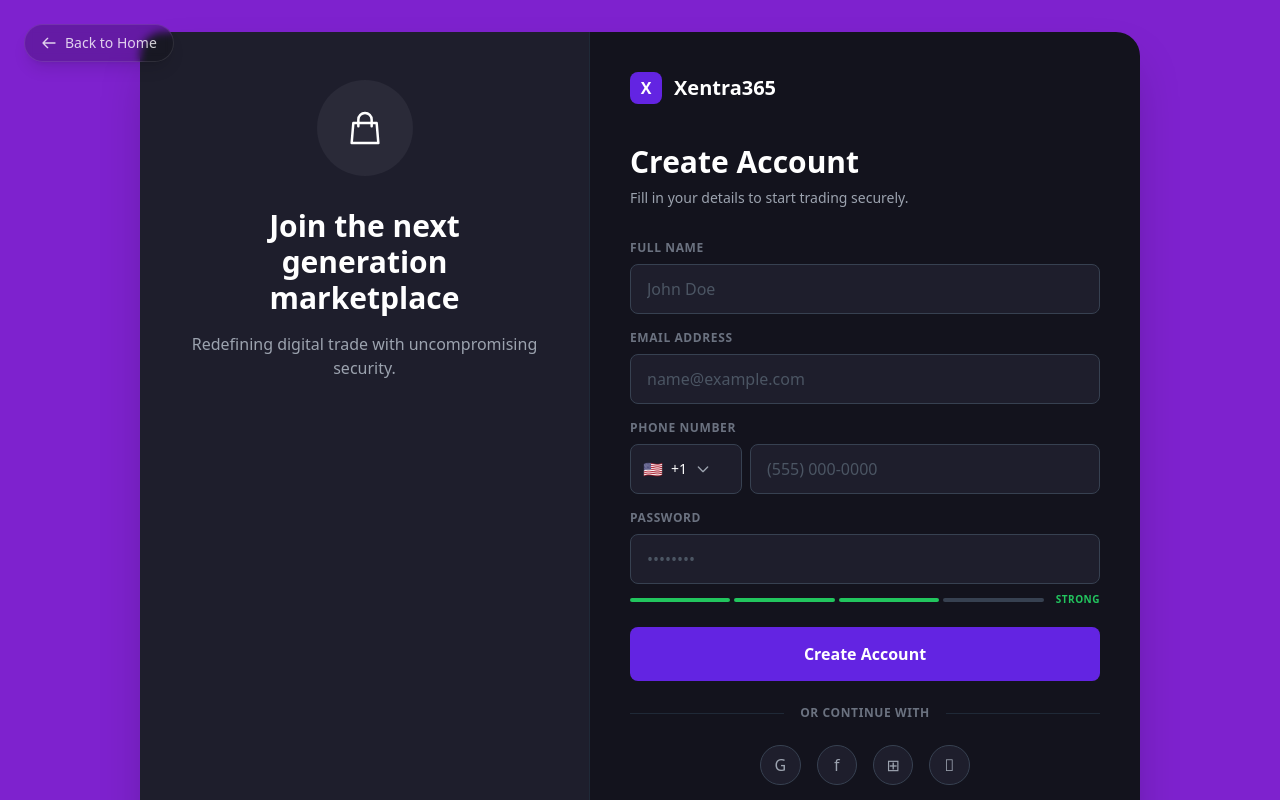
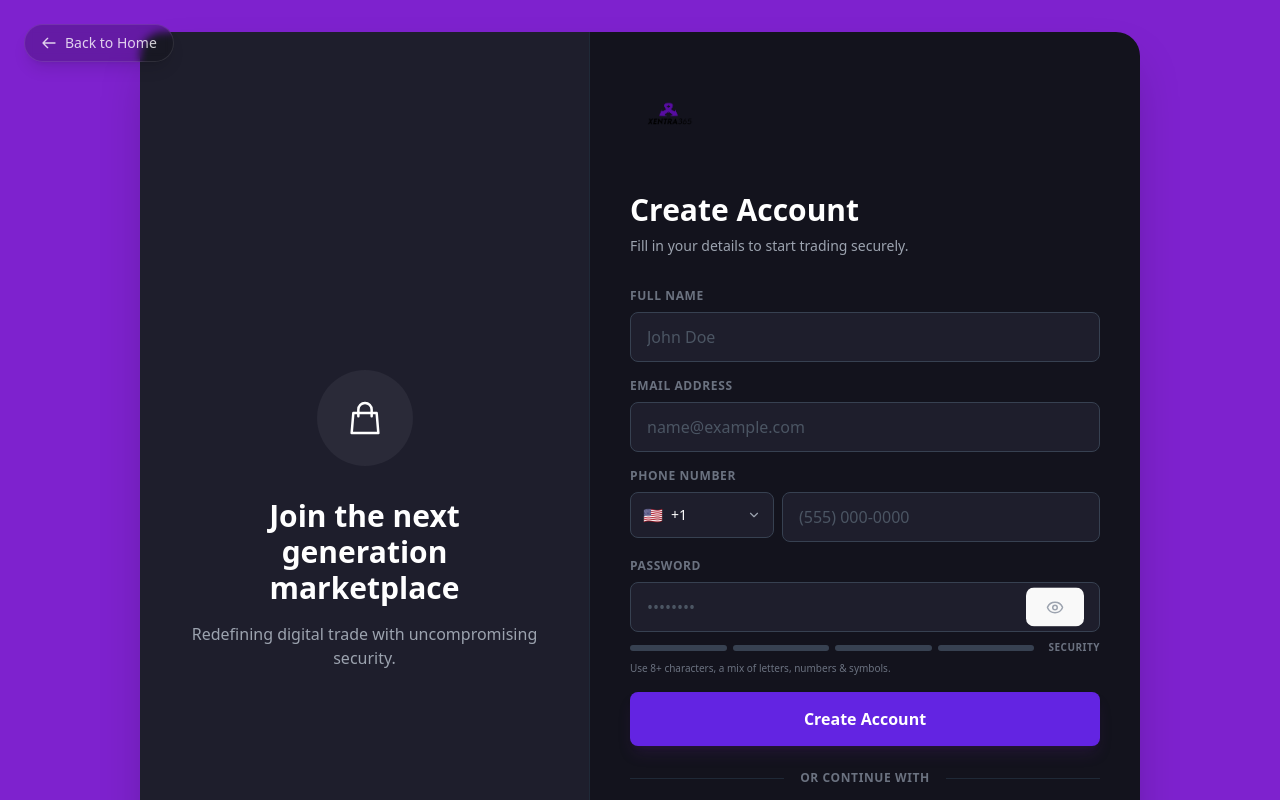
Before and after one commit to Xentra365Tech/Xentra365-MarketPlace-Webapp, a React (Vite) app: page /register in a window 1280 px wide. Shown: the top 800 px of the page. Built offline with nearby package versions, Linux system fonts and the light colour scheme.

Commit message:
Auth Screen 2

```diff
--- a/index.html
+++ b/index.html
@@ -2,7 +2,7 @@
 <html lang="en">
   <head>
     <meta charset="UTF-8" />
-    <link rel="icon" type="image/svg+xml" href="/vite.svg" />
+    <link rel="icon" type="image/svg+xml" href="/xentra.png" />
     <link href="https://fonts.googleapis.com/css2?family=Material+Symbols+Outlined:wght,FILL@100..700,0..1&display=swap" rel="stylesheet" />
     <meta name="viewport" content="width=device-width, initial-scale=1.0" />
     <title>xentra365-marketplace-webapp</title>
--- a/src/components/AuthLayout.tsx
+++ b/src/components/AuthLayout.tsx
@@ -1,5 +1,6 @@
 import React from 'react';
 import { Link } from 'react-router-dom';
+import logo from "/xentra.png";
 
 interface AuthLayoutProps {
   children: React.ReactNode;
@@ -10,7 +11,7 @@ interface AuthLayoutProps {
 
 const AuthLayout = ({ children, leftIcon, leftTitle, leftSubtitle }: AuthLayoutProps) => {
   return (
-    <div className="min-h-screen w-screen bg-purple-700 flex items-center justify-center p-4 sm:p-6 lg:p-8 relative">
+    <div className="w-screen min-h-screen bg-purple-700 flex items-center justify-center p-4 sm:p-6 lg:p-8 relative">
 
       {/* Back to Home Button */}
       <Link to="/" className="absolute top-4 left-4 sm:top-6 sm:left-6 flex items-center gap-2 text-white/80 hover:text-white transition-colors bg-black/20 px-4 py-2 rounded-full backdrop-blur-sm text-xs sm:text-sm font-medium z-10 shadow-lg border border-white/10">
@@ -23,26 +24,21 @@ const AuthLayout = ({ children, leftIcon, leftTitle, leftSubtitle }: AuthLayoutP
       {/* Main Card Container */}
       <div className="flex flex-col lg:flex-row bg-[#13131D] rounded-3xl overflow-hidden max-w-[1000px] w-full shadow-2xl mt-12 sm:mt-0">
 
-        {/* Left Panel - Stacks on mobile, side-by-side on desktop */}
+        {/* Left Panel */}
         <div className="w-full lg:w-[45%] bg-[#1E1E2C] p-8 lg:p-12 flex flex-col items-center justify-center text-center border-b lg:border-b-0 lg:border-r border-gray-800">
           <div className="w-16 h-16 lg:w-24 lg:h-24 bg-[#2A2A38] rounded-full flex items-center justify-center mb-6 lg:mb-8 text-white">
             {leftIcon}
           </div>
           <h2 className="text-2xl lg:text-3xl font-bold text-white mb-3 lg:mb-4 leading-tight">{leftTitle}</h2>
-          <p className="text-gray-400 text-sm lg:text-base mb-8 lg:mb-12">{leftSubtitle}</p>
-
-          <div className="mt-auto px-4 lg:px-6 py-2 lg:py-3 bg-[#13131D] rounded-full border border-gray-700 flex items-center gap-2">
-            <svg className="w-3 h-3 lg:w-4 lg:h-4 text-emerald-500" fill="currentColor" viewBox="0 0 20 20"><path fillRule="evenodd" d="M10 18a8 8 0 100-16 8 8 0 000 16zm3.707-9.293a1 1 0 00-1.414-1.414L9 10.586 7.707 9.293a1 1 0 00-1.414 1.414l2 2a1 1 0 001.414 0l4-4z" clipRule="evenodd"></path></svg>
-            <span className="text-[10px] lg:text-xs font-bold text-white tracking-widest uppercase">Trusted Connection</span>
-          </div>
+          <p className="text-gray-400 text-sm lg:text-base">{leftSubtitle}</p>
         </div>
 
         {/* Right Panel - Form Area */}
         <div className="w-full lg:w-[55%] p-6 sm:p-8 lg:p-10 flex flex-col">
           {/* Header */}
           <div className="flex items-center justify-center lg:justify-start gap-3 mb-8 lg:mb-10">
-             <div className="w-8 h-8 bg-[#6324E2] rounded-lg flex items-center justify-center font-bold text-white">X</div>
-             <span className="text-white font-bold text-xl">Xentra365</span>
+             <img src={logo} alt="Xentra365 Logo" className="w-20 h-20" />
+             {/* <span className="text-white font-bold text-xl">Xentra365</span> */}
           </div>
 
           {/* Form Content Injected Here */}
@@ -50,12 +46,9 @@ const AuthLayout = ({ children, leftIcon, leftTitle, leftSubtitle }: AuthLayoutP
             {children}
           </div>
 
-          {/* Footer */}
-          <div className="mt-8 pt-6 border-t border-gray-800 flex flex-col sm:flex-row items-center justify-between gap-4 text-xs text-gray-500 font-medium text-center sm:text-left">
-             <div className="flex items-center gap-2">
-                <span>🔒 ESCROW PROTECTED</span>
-             </div>
-             <div className="flex gap-4 sm:gap-6">
+          {/* Footer - Centered now that Escrow is removed */}
+          <div className="mt-8 pt-6 border-t border-gray-800 flex items-center justify-center gap-4 text-xs text-gray-500 font-medium text-center">
+             <div className="flex gap-6">
                <a href="#" className="hover:text-white transition-colors">Support</a>
                <a href="#" className="hover:text-white transition-colors">Privacy</a>
                <a href="#" className="hover:text-white transition-colors">Terms</a>
--- a/src/pages/LoginPage.tsx
+++ b/src/pages/LoginPage.tsx
@@ -1,8 +1,31 @@
-import React from 'react';
+import React, { useState } from 'react';
 import { Link } from 'react-router-dom';
 import AuthLayout from '../components/AuthLayout';
 
 const LoginPage = () => {
+  // --- State ---
+  const [showPassword, setShowPassword] = useState(false);
+  const [formData, setFormData] = useState({
+    emailOrPhone: '',
+    password: '',
+    rememberMe: false
+  });
+
+  // --- Handlers ---
+  const handleInputChange = (e: React.ChangeEvent<HTMLInputElement>) => {
+    const { name, value, type, checked } = e.target;
+    setFormData(prev => ({
+      ...prev,
+      [name]: type === 'checkbox' ? checked : value
+    }));
+  };
+
+  const handleSubmit = (e: React.FormEvent) => {
+    e.preventDefault();
+    // Connect to backend here later
+    console.log("Login Submitting:", formData);
+  };
+
   const ShieldIcon = (
     <svg className="w-10 h-10" fill="none" stroke="currentColor" viewBox="0 0 24 24" xmlns="http://www.w3.org/2000/svg">
       <path strokeLinecap="round" strokeLinejoin="round" strokeWidth="1.5" d="M9 12l2 2 4-4m5.618-4.016A11.955 11.955 0 0112 2.944a11.955 11.955 0 01-8.618 3.04A12.02 12.02 0 003 9c0 5.591 3.824 10.29 9 11.622 5.176-1.332 9-6.03 9-11.622 0-1.042-.133-2.052-.382-3.016z"></path>
@@ -19,12 +42,16 @@ const LoginPage = () => {
         <h1 className="text-2xl sm:text-3xl font-bold text-white mb-2 text-center lg:text-left">Welcome Back</h1>
         <p className="text-gray-400 text-sm mb-8 text-center lg:text-left">Enter your credentials to access your account.</p>
 
-        <form className="space-y-5">
+        <form onSubmit={handleSubmit} className="space-y-5">
           {/* Email Input */}
           <div>
             <label className="block text-xs font-bold text-gray-500 uppercase tracking-wider mb-2">Email or Phone</label>
             <input
               type="text"
+              name="emailOrPhone"
+              value={formData.emailOrPhone}
+              onChange={handleInputChange}
+              required
               placeholder="name@company.com"
               className="w-full bg-[#1E1E2C] border border-gray-700 rounded-lg px-4 py-3 text-white focus:outline-none focus:border-purple-500 focus:ring-1 focus:ring-purple-500 transition-all placeholder-gray-600"
             />
@@ -35,12 +62,20 @@ const LoginPage = () => {
             <label className="block text-xs font-bold text-gray-500 uppercase tracking-wider mb-2">Password</label>
             <div className="relative">
               <input
-                type="password"
+                type={showPassword ? "text" : "password"}
+                name="password"
+                value={formData.password}
+                onChange={handleInputChange}
+                required
                 placeholder="••••••••"
-                className="w-full bg-[#1E1E2C] border border-gray-700 rounded-lg px-4 py-3 text-white focus:outline-none focus:border-purple-500 focus:ring-1 focus:ring-purple-500 transition-all placeholder-gray-600"
+                className="w-full bg-[#1E1E2C] border border-gray-700 rounded-lg px-4 py-3 text-white focus:outline-none focus:border-purple-500 focus:ring-1 focus:ring-purple-500 transition-all placeholder-gray-600 pr-16"
               />
-              <button type="button" className="absolute right-4 top-1/2 transform -translate-y-1/2 text-xs font-bold text-gray-400 hover:text-white">
-                SHOW
+              <button
+                type="button"
+                onClick={() => setShowPassword(!showPassword)}
+                className="absolute right-4 top-1/2 transform -translate-y-1/2 text-xs font-bold text-gray-400 hover:text-white transition-colors"
+              >
+                {showPassword ? "HIDE" : "SHOW"}
               </button>
             </div>
           </div>
@@ -48,7 +83,13 @@ const LoginPage = () => {
           {/* Remember Me & Forgot Password */}
           <div className="flex items-center justify-between text-sm">
             <label className="flex items-center gap-2 cursor-pointer">
-              <input type="checkbox" className="w-4 h-4 rounded border-gray-700 bg-[#1E1E2C] text-purple-600 focus:ring-purple-500" />
+              <input
+                type="checkbox"
+                name="rememberMe"
+                checked={formData.rememberMe}
+                onChange={handleInputChange}
+                className="w-4 h-4 rounded border-gray-700 bg-[#1E1E2C] text-purple-600 focus:ring-purple-500"
+              />
               <span className="text-gray-400">Remember me</span>
             </label>
             <a href="#" className="text-blue-500 font-medium hover:text-blue-400 transition-colors">Forgot Password?</a>
@@ -69,7 +110,7 @@ const LoginPage = () => {
         {/* Social Logins */}
         <div className="flex justify-center gap-4 mb-8">
           {['G', 'f', '⊞', ''].map((provider, i) => (
-            <button key={i} className="w-10 h-10 rounded-full bg-[#1E1E2C] border border-gray-700 flex items-center justify-center text-gray-400 hover:text-white hover:border-gray-500 transition-all">
+            <button key={i} type="button" className="w-10 h-10 rounded-full bg-[#1E1E2C] border border-gray-700 flex items-center justify-center text-gray-400 hover:text-white hover:border-gray-500 hover:bg-[#2A2A38] transition-all">
               {provider}
             </button>
           ))}
--- a/src/pages/RegisterPage.tsx
+++ b/src/pages/RegisterPage.tsx
@@ -1,8 +1,103 @@
-import React from 'react';
+import React, { useState } from 'react';
 import { Link } from 'react-router-dom';
+import { ChevronDown, Eye, EyeOff } from 'lucide-react';
 import AuthLayout from '../components/AuthLayout';
 
+// Expanded list of countries for the dropdown
+const COUNTRIES = [
+  { code: '+1', flag: '🇺🇸', label: 'USA' },
+  { code: '+234', flag: '🇳🇬', label: 'Nigeria' },
+  { code: '+44', flag: '🇬🇧', label: 'UK' },
+  { code: '+1', flag: '🇨🇦', label: 'Canada' },
+  { code: '+61', flag: '🇦🇺', label: 'Australia' },
+  { code: '+91', flag: '🇮🇳', label: 'India' },
+  { code: '+49', flag: '🇩🇪', label: 'Germany' },
+  { code: '+33', flag: '🇫🇷', label: 'France' },
+  { code: '+81', flag: '🇯🇵', label: 'Japan' },
+  { code: '+86', flag: '🇨🇳', label: 'China' },
+  { code: '+55', flag: '🇧🇷', label: 'Brazil' },
+  { code: '+27', flag: '🇿🇦', label: 'South Africa' },
+  { code: '+971', flag: '🇦🇪', label: 'UAE' },
+  { code: '+254', flag: '🇰🇪', label: 'Kenya' },
+  { code: '+233', flag: '🇬🇭', label: 'Ghana' }
+];
+
 const RegisterPage = () => {
+  // --- Form State ---
+  const [formData, setFormData] = useState({
+    fullName: '',
+    email: '',
+    phone: '',
+    password: ''
+  });
+
+  // --- UI State ---
+  const [showPassword, setShowPassword] = useState(false);
+  const [passwordStrength, setPasswordStrength] = useState(0);
+  const [isDropdownOpen, setIsDropdownOpen] = useState(false);
+  const [selectedCountry, setSelectedCountry] = useState(COUNTRIES[0]);
+
+  // --- Regex for Email Validation ---
+  const emailRegex = /^[^\s@]+@[^\s@]+\.[^\s@]+$/;
+  // It is invalid if they typed something, but it doesn't match the regex
+  const isEmailInvalid = formData.email.length > 0 && !emailRegex.test(formData.email);
+
+  // --- Handlers ---
+  const handleInputChange = (e: React.ChangeEvent<HTMLInputElement>) => {
+    const { name, value } = e.target;
+    setFormData(prev => ({ ...prev, [name]: value }));
+
+    // Real-time password evaluation
+    if (name === 'password') {
+      evaluatePassword(value);
+    }
+  };
+
+  const evaluatePassword = (password: string) => {
+    let score = 0;
+    if (!password) {
+      setPasswordStrength(0);
+      return;
+    }
+    if (password.length >= 8) score += 1; // 1. Length > 8
+    if (/[A-Z]/.test(password) && /[a-z]/.test(password)) score += 1; // 2. Upper & Lowercase
+    if (/\d/.test(password)) score += 1; // 3. Numbers
+    if (/[!@#$%^&*(),.?":{}|<>]/.test(password)) score += 1; // 4. Special Characters
+
+    setPasswordStrength(score);
+  };
+
+  const handleSubmit = (e: React.FormEvent) => {
+    e.preventDefault();
+    if (isEmailInvalid) return; // Prevent submission if email is bad
+
+    console.log("Submitting New Account:", {
+      ...formData,
+      countryCode: selectedCountry.code
+    });
+  };
+
+  // --- Helpers for Password UI ---
+  const getStrengthColor = (level: number) => {
+    if (passwordStrength >= level) {
+      if (passwordStrength === 1) return 'bg-red-500 shadow-[0_0_8px_rgba(239,68,68,0.5)]';
+      if (passwordStrength === 2) return 'bg-yellow-500 shadow-[0_0_8px_rgba(234,179,8,0.5)]';
+      if (passwordStrength === 3) return 'bg-emerald-400 shadow-[0_0_8px_rgba(52,211,153,0.5)]';
+      if (passwordStrength === 4) return 'bg-emerald-600 shadow-[0_0_8px_rgba(5,150,105,0.5)]';
+    }
+    return 'bg-gray-700';
+  };
+
+  const getStrengthLabel = () => {
+    switch (passwordStrength) {
+      case 1: return <span className="text-[10px] font-bold text-red-500 ml-2 tracking-wider">WEAK</span>;
+      case 2: return <span className="text-[10px] font-bold text-yellow-500 ml-2 tracking-wider">FAIR</span>;
+      case 3: return <span className="text-[10px] font-bold text-emerald-400 ml-2 tracking-wider">GOOD</span>;
+      case 4: return <span className="text-[10px] font-bold text-emerald-600 ml-2 tracking-wider">STRONG</span>;
+      default: return <span className="text-[10px] font-bold text-gray-500 ml-2 tracking-wider">SECURITY</span>;
+    }
+  };
+
   const StoreIcon = (
     <svg className="w-10 h-10" fill="none" stroke="currentColor" viewBox="0 0 24 24" xmlns="http://www.w3.org/2000/svg">
       <path strokeLinecap="round" strokeLinejoin="round" strokeWidth="1.5" d="M16 11V7a4 4 0 00-8 0v4M5 9h14l1 12H4L5 9z"></path>
@@ -19,40 +114,90 @@ const RegisterPage = () => {
         <h1 className="text-2xl sm:text-3xl font-bold text-white mb-2 text-center lg:text-left">Create Account</h1>
         <p className="text-gray-400 text-sm mb-8 text-center lg:text-left">Fill in your details to start trading securely.</p>
 
-        <form className="space-y-4">
+        <form onSubmit={handleSubmit} className="space-y-4">
+
           {/* Full Name Input */}
           <div>
             <label className="block text-xs font-bold text-gray-500 uppercase tracking-wider mb-2">Full Name</label>
             <input
               type="text"
+              name="fullName"
+              value={formData.fullName}
+              onChange={handleInputChange}
+              required
               placeholder="John Doe"
               className="w-full bg-[#1E1E2C] border border-gray-700 rounded-lg px-4 py-3 text-white focus:outline-none focus:border-purple-500 transition-all placeholder-gray-600"
             />
           </div>
 
-          {/* Email Input */}
+          {/* Email Input (With Red Glow Logic) */}
           <div>
             <label className="block text-xs font-bold text-gray-500 uppercase tracking-wider mb-2">Email Address</label>
             <input
               type="email"
+              name="email"
+              value={formData.email}
+              onChange={handleInputChange}
+              required
               placeholder="name@example.com"
-              className="w-full bg-[#1E1E2C] border border-gray-700 rounded-lg px-4 py-3 text-white focus:outline-none focus:border-purple-500 transition-all placeholder-gray-600"
+              className={`w-full bg-[#1E1E2C] border rounded-lg px-4 py-3 text-white focus:outline-none transition-all placeholder-gray-600 ${
+                isEmailInvalid
+                  ? 'border-red-500 focus:border-red-500 focus:ring-1 focus:ring-red-500 shadow-[0_0_8px_rgba(239,68,68,0.5)]'
+                  : 'border-gray-700 focus:border-purple-500 focus:ring-1 focus:ring-purple-500'
+              }`}
             />
+            {isEmailInvalid && (
+              <p className="text-[10px] text-red-500 mt-1.5 font-medium">Please enter a valid email address.</p>
+            )}
           </div>
 
           {/* Phone Number Input */}
           <div>
             <label className="block text-xs font-bold text-gray-500 uppercase tracking-wider mb-2">Phone Number</label>
-            <div className="flex flex-col sm:flex-row gap-2">
-              <div className="bg-[#1E1E2C] border border-gray-700 rounded-lg px-3 py-3 text-white flex items-center justify-between sm:justify-start gap-2 cursor-pointer w-full sm:w-28">
-                <div className="flex items-center gap-2">
-                  <span>🇺🇸</span>
-                  <span className="text-sm">+1</span>
-                </div>
-                <svg className="w-4 h-4 text-gray-400" fill="none" stroke="currentColor" viewBox="0 0 24 24"><path strokeLinecap="round" strokeLinejoin="round" strokeWidth="2" d="M19 9l-7 7-7-7"></path></svg>
+            <div className="flex flex-col sm:flex-row gap-2 relative">
+
+              {/* Custom Country Dropdown */}
+              <div className="relative w-full sm:w-36">
+                <button
+                  type="button"
+                  onClick={() => setIsDropdownOpen(!isDropdownOpen)}
+                  className="w-full bg-[#1E1E2C] border border-gray-700 hover:border-gray-500 rounded-lg px-3 py-3 text-white flex items-center justify-between transition-all"
+                >
+                  <div className="flex items-center gap-2">
+                    <span className="text-base leading-none">{selectedCountry.flag}</span>
+                    <span className="text-sm font-medium">{selectedCountry.code}</span>
+                  </div>
+                  <ChevronDown size={14} className={`text-gray-400 transition-transform ${isDropdownOpen ? 'rotate-180' : ''}`} />
+                </button>
+
+                {/* Dropdown Menu - Scrollable */}
+                {isDropdownOpen && (
+                  <div className="absolute top-full left-0 mt-2 w-full bg-[#2A2A38] border border-gray-700 rounded-lg shadow-2xl z-50 overflow-y-auto max-h-60 no-scrollbar">
+                    {COUNTRIES.map((country, index) => (
+                      <button
+                        key={index}
+                        type="button"
+                        onClick={() => {
+                          setSelectedCountry(country);
+                          setIsDropdownOpen(false);
+                        }}
+                        className="w-full text-left px-4 py-2.5 hover:bg-[#6324E2] flex items-center gap-3 transition-colors text-white border-b border-gray-700/50 last:border-0"
+                      >
+                        <span className="text-base leading-none">{country.flag}</span>
+                        <span className="text-sm font-medium">{country.code}</span>
+                        <span className="text-xs text-gray-400 ml-auto hidden sm:block">{country.label}</span>
+                      </button>
+                    ))}
+                  </div>
+                )}
               </div>
+
               <input
                 type="tel"
+                name="phone"
+                value={formData.phone}
+                onChange={handleInputChange}
+                required
                 placeholder="(555) 000-0000"
                 className="flex-1 bg-[#1E1E2C] border border-gray-700 rounded-lg px-4 py-3 text-white focus:outline-none focus:border-purple-500 transition-all placeholder-gray-600 w-full"
               />
@@ -62,22 +207,44 @@ const RegisterPage = () => {
           {/* Password Input */}
           <div>
             <label className="block text-xs font-bold text-gray-500 uppercase tracking-wider mb-2">Password</label>
-            <input
-              type="password"
-              placeholder="••••••••"
-              className="w-full bg-[#1E1E2C] border border-gray-700 rounded-lg px-4 py-3 text-white focus:outline-none focus:border-purple-500 transition-all placeholder-gray-600 mb-2"
-            />
-            {/* Strength Indicator */}
-            <div className="flex items-center gap-1 mb-1">
-              <div className="h-1 flex-1 bg-green-500 rounded-full"></div>
-              <div className="h-1 flex-1 bg-green-500 rounded-full"></div>
-              <div className="h-1 flex-1 bg-green-500 rounded-full"></div>
-              <div className="h-1 flex-1 bg-gray-700 rounded-full"></div>
-              <span className="text-[10px] font-bold text-green-500 ml-2 tracking-wider whitespace-nowrap">STRONG</span>
+            <div className="relative mb-2">
+              <input
+                type={showPassword ? "text" : "password"}
+                name="password"
+                value={formData.password}
+                onChange={handleInputChange}
+                required
+                placeholder="••••••••"
+                className="w-full bg-[#1E1E2C] border border-gray-700 rounded-lg px-4 py-3 text-white focus:outline-none focus:border-purple-500 transition-all placeholder-gray-600 pr-12"
+              />
+              <button
+                type="button"
+                onClick={() => setShowPassword(!showPassword)}
+                className="absolute right-4 top-1/2 transform -translate-y-1/2 text-gray-400 hover:text-white transition-colors"
+              >
+                {showPassword ? <EyeOff size={18} /> : <Eye size={18} />}
+              </button>
             </div>
+
+            {/* Dynamic Strength Indicator */}
+            <div className="flex items-center gap-1.5 mb-1">
+              {[1, 2, 3, 4].map((level) => (
+                <div key={level} className={`h-1.5 flex-1 rounded-full transition-all duration-300 ${getStrengthColor(level)}`}></div>
+              ))}
+              {getStrengthLabel()}
+            </div>
+            <p className="text-[10px] text-gray-500 mt-1.5">Use 8+ characters, a mix of letters, numbers & symbols.</p>
           </div>
 
-          <button type="submit" className="w-full bg-[#6324E2] hover:bg-[#501bb8] text-white font-semibold py-3.5 rounded-lg transition-colors mt-4">
+          <button
+            type="submit"
+            disabled={isEmailInvalid}
+            className={`w-full font-semibold py-3.5 rounded-lg transition-all mt-6 shadow-lg active:scale-[0.98] ${
+              isEmailInvalid
+                ? 'bg-gray-600 text-gray-400 cursor-not-allowed'
+                : 'bg-[#6324E2] hover:bg-[#501bb8] text-white shadow-purple-900/20'
+            }`}
+          >
             Create Account
           </button>
         </form>
@@ -89,7 +256,7 @@ const RegisterPage = () => {
 
         <div className="flex justify-center gap-4 mb-6">
           {['G', 'f', '⊞', ''].map((provider, i) => (
-            <button key={i} className="w-10 h-10 rounded-full bg-[#1E1E2C] border border-gray-700 flex items-center justify-center text-gray-400 hover:text-white transition-all">
+            <button key={i} type="button" className="w-10 h-10 rounded-full bg-[#1E1E2C] border border-gray-700 flex items-center justify-center text-gray-400 hover:text-white hover:border-gray-500 hover:bg-[#2A2A38] transition-all">
               {provider}
             </button>
           ))}
```
Also changed, not shown: public/xentra.png (added).
